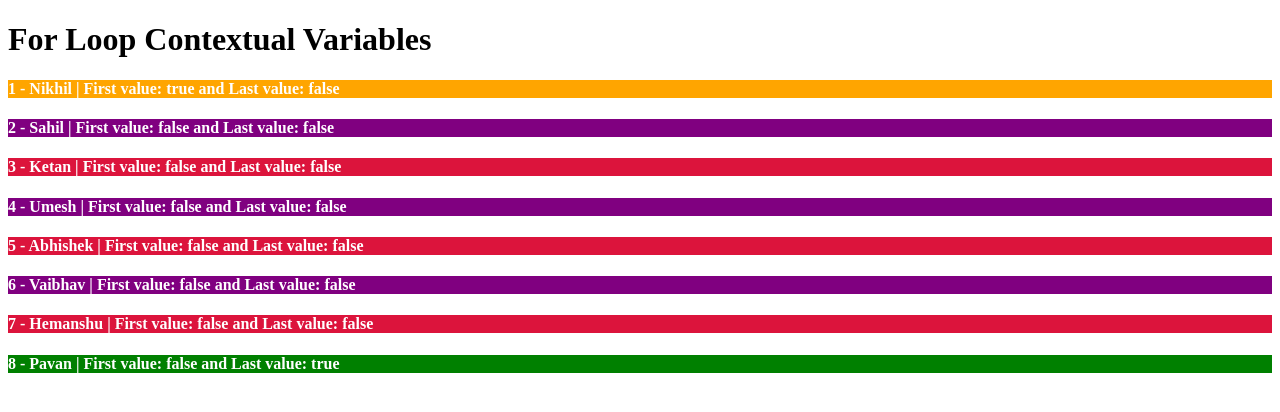
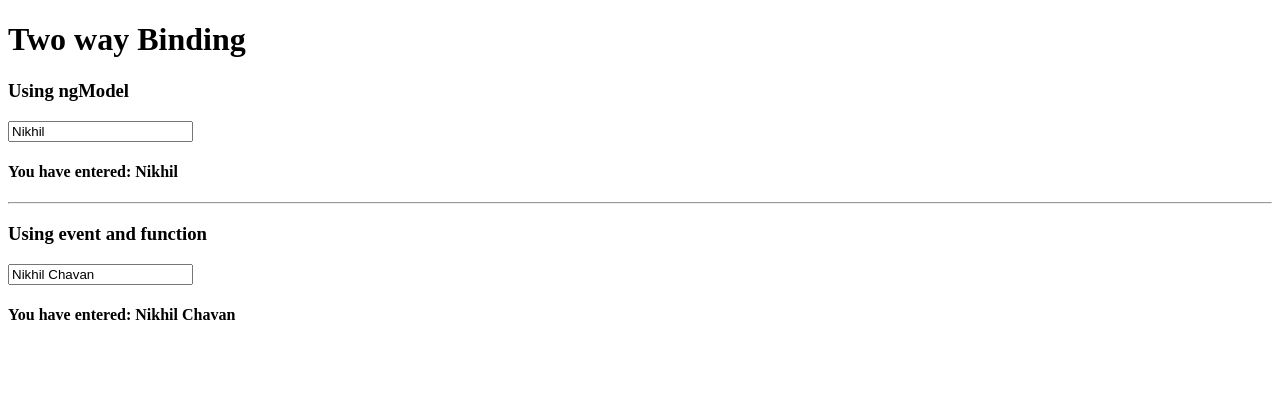
Before and after one commit to chavannikhil802/angular-19-tutorial, an Angular app: page / in a window 1280 px wide. Shown: the top 412 px of the page. Built offline with nearby package versions, Linux system fonts and the light colour scheme.

Commit message:
Completed Chapter 24 - Two way binding

```diff
--- a/src/app/app.component.html
+++ b/src/app/app.component.html
@@ -1,5 +1,9 @@
+<!-- CHAPTER 24 -->
+<app-chp-24></app-chp-24>
+<!-- END OF CHAPTER 24  -->
+
 <!-- CHAPTER 23 -->
-<app-chp-23></app-chp-23>
+<!-- <app-chp-23></app-chp-23> -->
 <!-- END OF CHAPTER 23  -->
 
 <!-- CHAPTER 22 -->
--- a/src/app/app.component.ts
+++ b/src/app/app.component.ts
@@ -15,7 +15,8 @@ import { Component } from '@angular/core';
 // import { Chp20Component } from './chapters/chp-20/chp-20.component';
 // import { Chp21Component } from './chapters/chp-21/chp-21.component';
 // import { Chp22Component } from './chapters/chp-22/chp-22.component';
-import { Chp23Component } from './chapters/chp-23/chp-23.component';
+// import { Chp23Component } from './chapters/chp-23/chp-23.component';
+import { Chp24Component } from './chapters/chp-24/chp-24.component';
 
 @Component({
   selector: 'app-root',
@@ -37,7 +38,8 @@ import { Chp23Component } from './chapters/chp-23/chp-23.component';
     // Chp20Component
     // Chp21Component
     // Chp22Component
-    Chp23Component
+    // Chp23Component
+    Chp24Component
   ],
   templateUrl: './app.component.html',
   styleUrl: './app.component.css'
--- /dev/null
+++ b/src/app/chapters/chp-24/chp-24.component.html
@@ -0,0 +1,11 @@
+<h1>Two way Binding</h1>
+<!-- USING ngModel -->
+<h3>Using ngModel</h3>
+<input type="text" placeholder="Enter name" [(ngModel)] = "name">
+<h4>You have entered: {{ name }}</h4>
+
+<hr>
+
+<h3>Using event and function</h3>
+<input type="text" placeholder="Enter name" (click)="updateName($event)" [(ngModel)] = "functionName">
+<h4>You have entered: {{ functionName }}</h4>
--- /dev/null
+++ b/src/app/chapters/chp-24/chp-24.component.ts
@@ -0,0 +1,20 @@
+import { Component } from '@angular/core';
+import { FormsModule } from '@angular/forms';
+
+@Component({
+  selector: 'app-chp-24',
+  imports: [
+    FormsModule
+  ],
+  templateUrl: './chp-24.component.html',
+  styleUrl: './chp-24.component.css'
+})
+export class Chp24Component {
+ name: string = "Nikhil"
+ functionName: string = "Nikhil Chavan"
+
+ updateName(event: Event) {
+  let nameValue = (event.target as HTMLInputElement).value;
+  this.functionName = nameValue
+ }
+}
```
Also changed, not shown: src/app/chapters/chp-24/chp-24.component.css (added), 1 other file (tests, documents, lock files or other folders).
